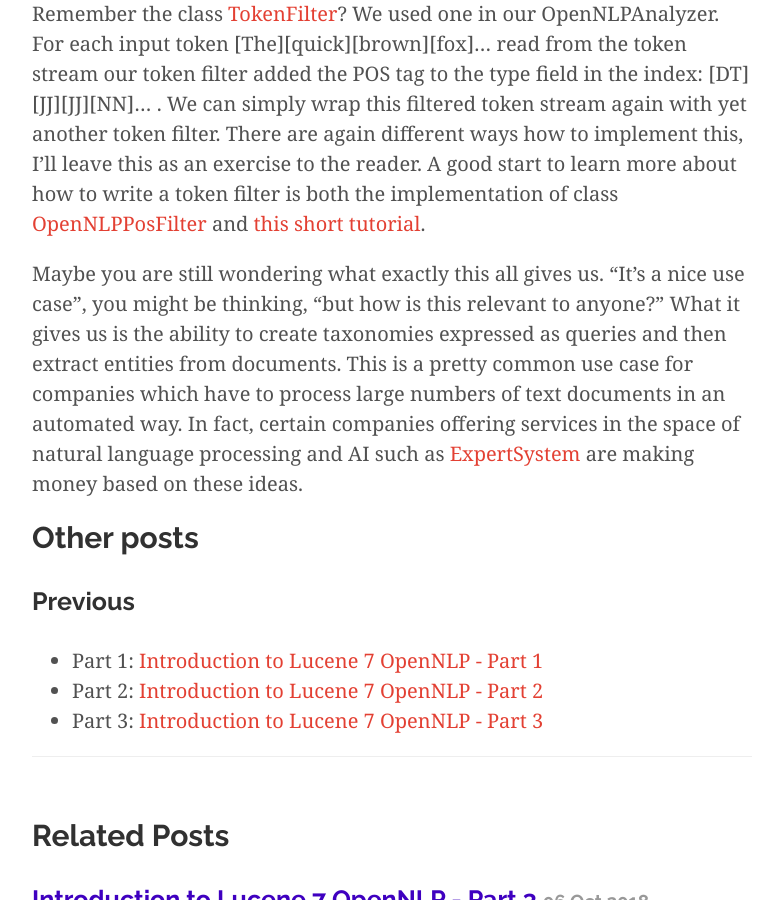
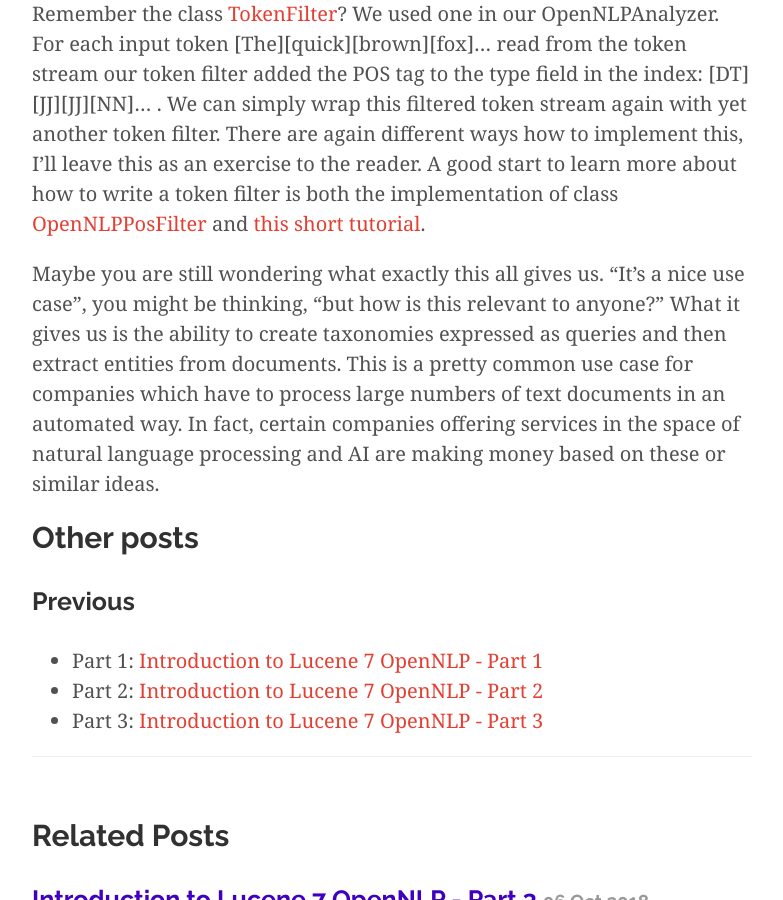
Before and after one commit to fabian-kostadinov/fabian-kostadinov.github.io, a Jekyll site: the page built from _posts/2018-10-07-introduction-to-lucene-opennlp-part4.md, in a window 1280 px wide and 900 px high, scrolled down 2029 px. Shown: the whole window, without its empty margins (248-1031 px from the left). Built offline with Jekyll 4.4.1, drawn with Linux system fonts in a browser that asks for light colours; nearby versions of some CDN libraries; comment, search, counter and statistics services are not loaded.

Commit message:
Small changes

````diff
--- a/_posts/2018-10-07-introduction-to-lucene-opennlp-part4.md
+++ b/_posts/2018-10-07-introduction-to-lucene-opennlp-part4.md
@@ -40,7 +40,7 @@
 ```
 Remember the class [TokenFilter](https://lucene.apache.org/core/7_4_0/core/index.html?overview-summary.html)? We used one in our OpenNLPAnalyzer. For each input token [The][quick][brown][fox]... read from the token stream our token filter added the POS tag to the type field in the index: [DT][JJ][JJ][NN]... . We can simply wrap this filtered token stream again with yet another token filter. There are again different ways how to implement this, I'll leave this as an exercise to the reader. A good start to learn more about how to write a token filter is both the implementation of class [OpenNLPPosFilter](https://lucene.apache.org/core/7_4_0/analyzers-opennlp/org/apache/lucene/analysis/opennlp/OpenNLPPOSFilter.html) and [this short tutorial](http://nathanchen.github.io/14457412441370.html).
 
-Maybe you are still wondering what exactly this all gives us. "It's a nice use case", you might be thinking, "but how is this relevant to anyone?" What it gives us is the ability to create taxonomies expressed as queries and then extract entities from documents. This is a pretty common use case for companies which have to process large numbers of text documents in an automated way. In fact, certain companies offering services in the space of natural language processing and AI such as [ExpertSystem](https://www.expertsystem.com/) are making money based on these ideas.
+Maybe you are still wondering what exactly this all gives us. "It's a nice use case", you might be thinking, "but how is this relevant to anyone?" What it gives us is the ability to create taxonomies expressed as queries and then extract entities from documents. This is a pretty common use case for companies which have to process large numbers of text documents in an automated way. In fact, certain companies offering services in the space of natural language processing and AI are making money based on these or similar ideas.
 
 ## Other posts
 
````
